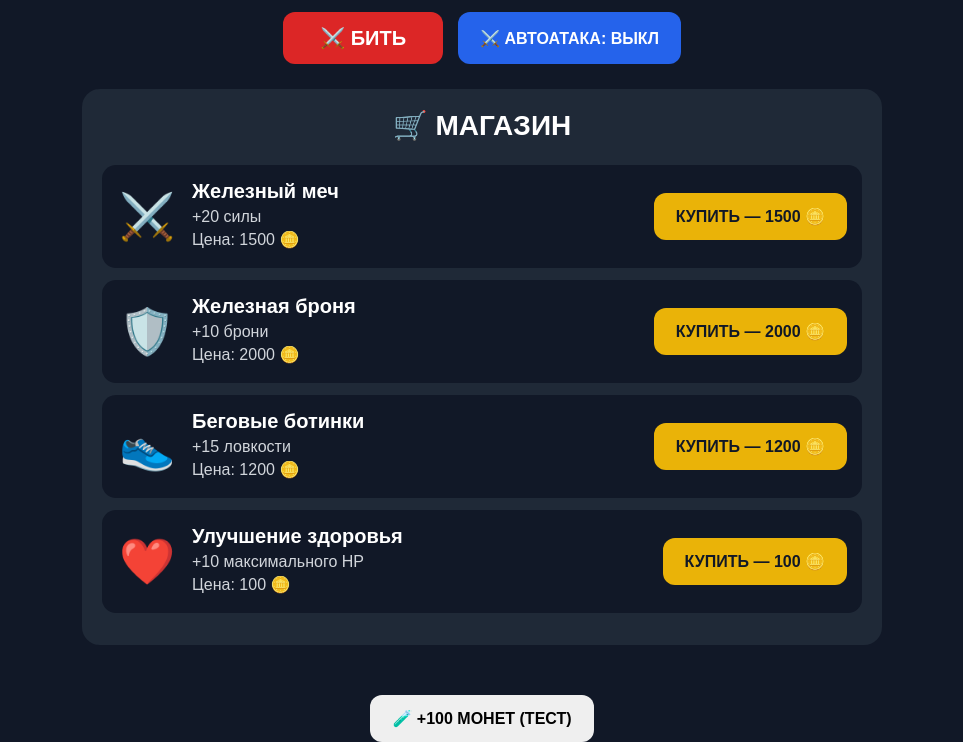
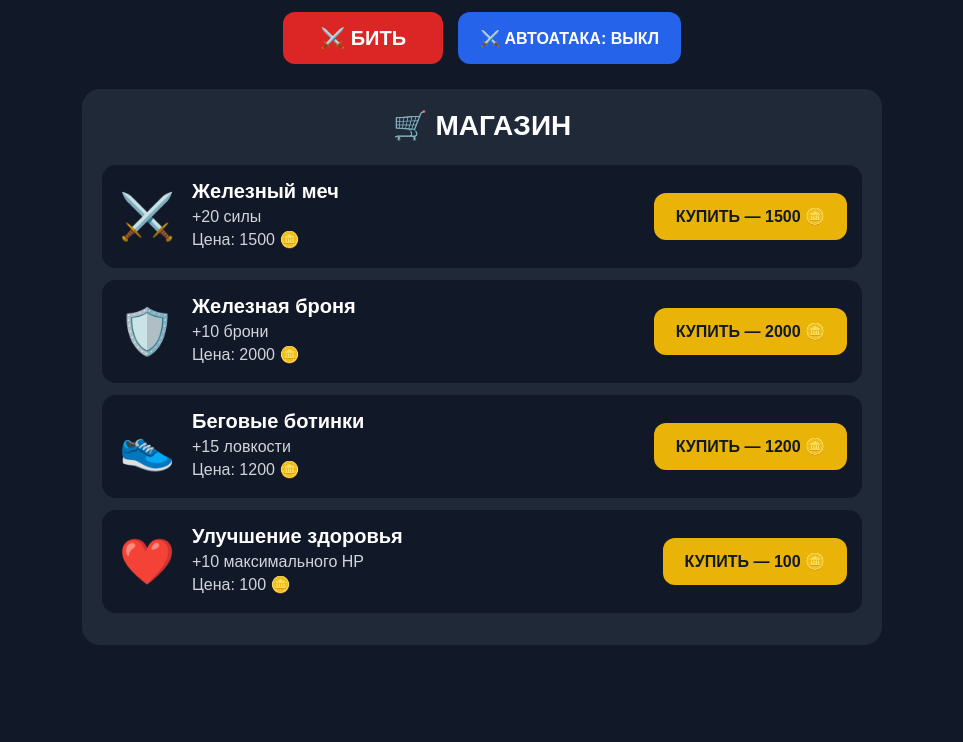
Before and after one commit to mannequien/survive-and-pvp, a plain HTML site: page index.html in a window 1280 px wide. Shown: the part 621-1363 px from the top of the page, without its empty margins (158-1121 px from the left). After the commit the page ends 1316 px from the top, so only its background shows below. Drawn offline with Linux system fonts and the light colour scheme.

Commit message:
Add files via upload

```diff
--- a/index.html
+++ b/index.html
@@ -280,9 +280,7 @@
 </div>
 
 </div>
-<button onclick="coins += 1000; updateStats();">
-    🧪 +100 МОНЕТ (ТЕСТ)
-</button>
+
 
 
 <!-- =====================================
```
